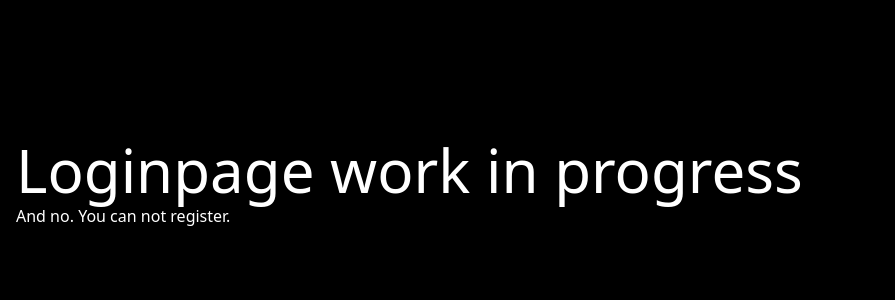
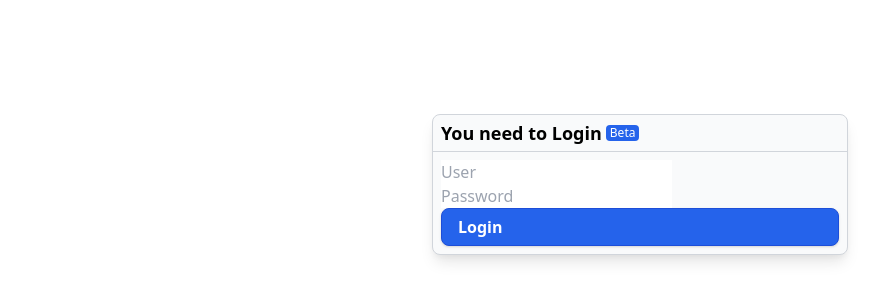
Before and after one commit to tigomiddelkoop/Portfolio, a Next.js app: page /login in a window 1280 px wide. Shown: the part 216-516 px from the top of the page, without its empty margins (0-895 px from the left). Built offline with nearby package versions, Linux system fonts and the light colour scheme.

Commit message:
Updates all round

```diff
--- a/src/components/cardtitle.tsx
+++ b/src/components/cardtitle.tsx
@@ -2,7 +2,7 @@ export default function CardTitle({children}) {
     return (
         <div>
             <div
-                className={"py-1 px-2 border-b mb-1 border-b-1 text-lg border-gray-300 dark:border-gray-600 font-semibold"}>
+                className={"flex items-center py-1 px-2 border-b mb-1 border-b-1 text-lg border-gray-300 dark:border-gray-600 font-semibold"}>
 
                 {children}
             </div>
--- a/src/components/footer.tsx
+++ b/src/components/footer.tsx
@@ -4,8 +4,8 @@ import {useEffect, useState} from "react";
 
 export default function Footer() {
 
+    // This might not be the best option, I want to look for a better option.
     const [buildId, setBuildId] = useState("")
-
     useEffect(() => {
         fetch("/api/buildid").then(response => response.json().then(data => setBuildId(data.buildId)))
     }, [buildId])
--- a/src/components/os/macwindowtitle.tsx
+++ b/src/components/os/macwindowtitle.tsx
@@ -1,13 +1,20 @@
-export default function Macwindowtitle({children}) {
+interface props {
+    children: any,
+    onRedClick?: Function,
+    onYellowClick?: Function,
+    onGreenClick?: Function,
+}
+
+export default function Macwindowtitle(props: props) {
     return (
         <div
             draggable={"true"}
             className={"rounded-t-lg w-full bg-gray-50 border-gray-300 border shadow-lg dark:bg-gray-700 dark:border-gray-600 dark:text-white"}>
-            <div className={"flex pl-2 py-1 border-b items-center"}>
-                <div className={"w-3.5 mr-1 h-3.5 bg-red-700 rounded-full hover:bg-red-600"}/>
-                <div className={"w-3.5 h-3.5 bg-yellow-500 rounded-full hover:bg-yellow-600"}/>
-                <div className={"w-3.5 ml-1 h-3.5 bg-green-600 rounded-full hover:bg-green-500"}/>
-                <div className={"flex-1 text-xs text-center"}>{children}</div>
+            <div className={"flex pl-2 pr-2 py-1 border-b items-center"}>
+                <div onClick={props.onRedClick !== undefined ? props.onRedClick() : () => {}} className={"w-3.5 mr-1 h-3.5 bg-red-700 rounded-full hover:bg-red-600"}/>
+                <div onClick={props.onRedClick !== undefined ? props.onYellowClick() : () => {}} className={"w-3.5 h-3.5 bg-yellow-500 rounded-full hover:bg-yellow-600"}/>
+                <div onClick={props.onRedClick !== undefined ? props.onGreenClick() : () => {}} className={"w-3.5 ml-1 h-3.5 bg-green-600 rounded-full hover:bg-green-500"}/>
+                <div className={"flex-1 text-xs font-semibold text-center"}>{props.children}</div>
             </div>
         </div>
     )
--- a/src/pages/_app.tsx
+++ b/src/pages/_app.tsx
@@ -35,7 +35,9 @@ function MyApp({Component, pageProps}) {
     }
 
     // This somehow feels wrong to do.
-    if (router.pathname.includes("/login") || router.pathname.includes("/blog") || router.pathname.includes("/yeet")) return <Component {...pageProps} />
+    if (router.pathname.includes("/login")) return <div className={theme}><Component {...pageProps} /></div>
+    if (router.pathname.includes("/blog") || router.pathname.includes("/yeet")) return <Component {...pageProps} />
+
 
     return <Layout changeTheme={changeTheme} theme={theme}><Component {...pageProps} /></Layout>
 }
--- a/src/pages/index.tsx
+++ b/src/pages/index.tsx
@@ -5,6 +5,7 @@ import Image from "next/image";
 import Skillscard from "../components/home/skillscard";
 import {useState} from "react";
 import {production} from "./_app";
+import {DateTime} from "luxon";
 
 interface CVState {
     progress: "success" | "info" | "danger";
@@ -88,14 +89,13 @@ export default function Home({skills}) {
     async function generateCV() {
         setCv({progress: "info", message: "Downloading CV"})
 
-        const timeGenerated = new Date();
-        console.log(timeGenerated);
-        const filename = `TigoMiddelkoop (CV) [Generated at ${timeGenerated.toLocaleString()}].pdf`
+        const timeGenerated = DateTime.local().setZone("Europe/Amsterdam");
+        const filename = `TigoMiddelkoop (CV) [Generated at ${timeGenerated.toLocaleString(DateTime.DATE_SHORT)}].pdf`
 
         fetch("/api/generatecv").then(response => {
 
             if(response.status == 502) {
-                setCv({progress: "danger", message: "Generating CV failed"})
+                setCv({progress: "danger", message: "Downloading CV failed"})
                 return
             }
             response.blob().then(pdfBlob => {
@@ -117,7 +117,7 @@ export default function Home({skills}) {
                 }, 250);
             })
         }).catch(err => {
-            setCv({progress: "danger", message: "Generating CV failed"})
+            setCv({progress: "danger", message: "Downloading CV failed"})
         });
     }
 
--- a/src/pages/login.tsx
+++ b/src/pages/login.tsx
@@ -1,12 +1,25 @@
+import Card from "../components/card";
+import CardTitle from "../components/cardtitle";
+import CardBody from "../components/cardbody";
+import Button from "../components/button";
+import Pill from "../components/pill";
+
 export default function Login() {
 
     return (
-        <div className={"dark"}>
-            <div className={"dark dark:text-white dark:bg-black h-screen flex flex-col justify-center"}>
-                <div className={"m-4"}>
-                    <h1 className={"text-6xl mb-1"}>Loginpage work in progress</h1>
-                    <p className={""}>And no. You can not register.</p>
-                </div>
+        <div className={"h-screen flex items-center justify-center dark:bg-gray-800 p-4"}>
+            <div draggable={"true"} className={"w-full lg:w-4/12"}>
+                <Card>
+                    <CardTitle><span className={"mr-1"}>You need to Login</span><Pill color={"info"}>Beta</Pill></CardTitle>
+                    <CardBody>
+                        {/* Poly fill*/}
+                        <div className={"m-2"}>
+                            <input name={"username"} placeholder={"User"} type={"text"}/>
+                            <input name={"password"} placeholder={"Password"} type={"password"}/>
+                            <Button color={"info"}>Login</Button>
+                        </div>
+                    </CardBody>
+                </Card>
             </div>
         </div>
     )
--- a/src/pages/projects/index.tsx
+++ b/src/pages/projects/index.tsx
@@ -15,6 +15,7 @@ export default function index({projects}) {
             <div className={"text-center mb-4 dark:text-white"}>
                 <h1 className={"text-4xl font-semibold"}>All of my projects</h1>
                 <h5 className={"text-xs"}>Projects I have run or whose I am currently working on</h5>
+                <h5 className={"text-xs"}>(This page will undergo a makeover quite soon when I finished with the rest and got pictures for every project)</h5>
             </div>
             <div className={"flex flex-col flex-auto"}>
                 {projects.map(project => <div key={project.title} className={"flex-1 mb-4"}><Projectcard
```
Also changed, not shown: package.json (+4 -4 lines), 1 other file (tests, documents, lock files or other folders).
